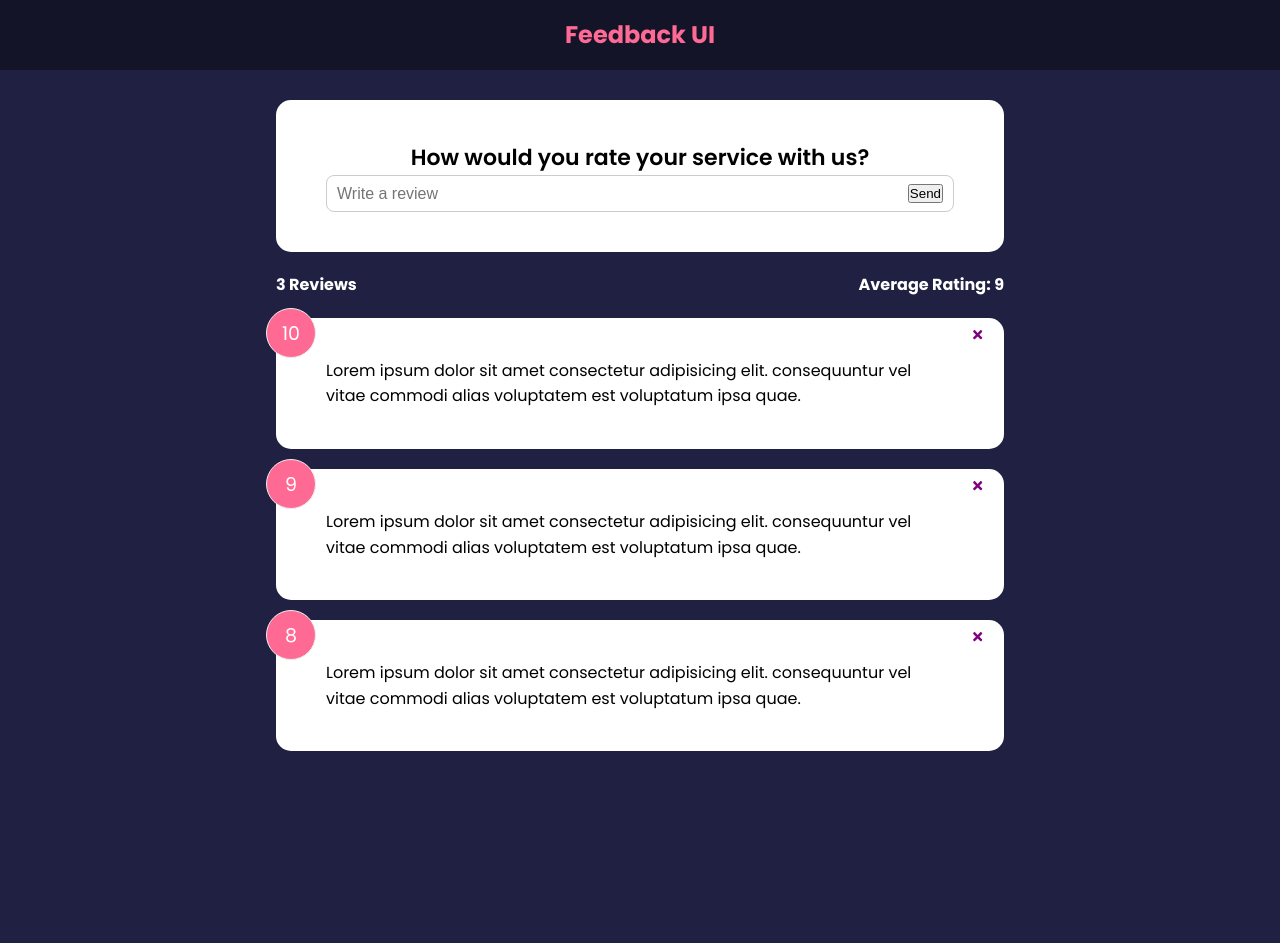
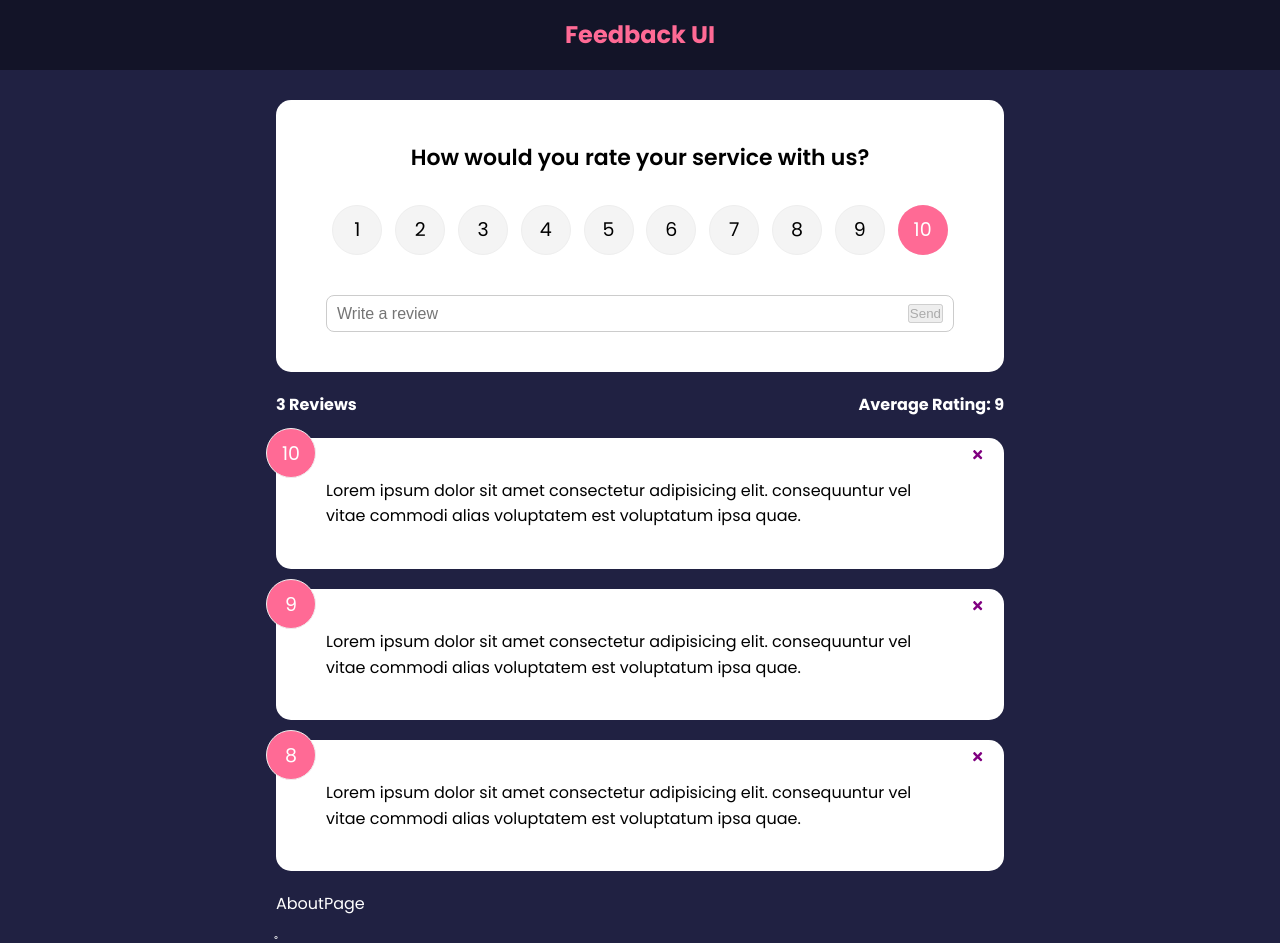
Before and after one commit to Aman-Tripathi-Code/feedback-app, a React (Create React App) app: page / in a window 1280 px wide. Before the commit the page ends 800 px from the top, so only its background shows below. Built offline with nearby package versions, Linux system fonts and the light colour scheme.

Commit message:
Added form and addFeedback functionality

```diff
--- a/package.json
+++ b/package.json
@@ -6,11 +6,14 @@
     "@testing-library/jest-dom": "^5.16.5",
     "@testing-library/react": "^13.4.0",
     "@testing-library/user-event": "^13.5.0",
+    "framer-motion": "^4.1.17",
     "react": "^18.2.0",
     "react-dom": "^18.2.0",
     "react-icon": "^1.0.0",
     "react-icons": "^4.8.0",
+    "react-router-dom": "^6.14.1",
     "react-scripts": "5.0.1",
+    "uuid": "^9.0.0",
     "web-vitals": "^2.1.4"
   },
   "scripts": {
--- a/src/App.js
+++ b/src/App.js
@@ -1,9 +1,12 @@
+import {BrowserRouter} from 'react-router-dom'
+import {v4 as uuidv4} from 'uuid'
 import { useState } from "react"
 import Header from "./Components/Header"
 import FeedbackList from "./Components/FeedbackList"
 import FeedbackStats from "./Components/FeedbackStats"
 import FeedbackData from "./DATA/FeedbackData";
 import FeedbackForm from "./Components/FeedbackForm";
+import AboutPage from './Pages/AboutPage'
 
 function App(){
     const [feedback, setFeedback] = useState(FeedbackData);
@@ -13,14 +16,22 @@
             setFeedback(feedback.filter((item) => item.id !== id))
         }
     }
+
+    const addFeedback = (newFeedback) => {
+        newFeedback.id = uuidv4();
+        setFeedback([newFeedback,...feedback]);
+    }
+
+
     return (
     <>
         <Header/>
         <div className="container">
-            <FeedbackForm/>
+            <FeedbackForm handleAdd={addFeedback}/>
             <FeedbackStats feedback = {feedback}/>
             <FeedbackList feedback = {feedback}
                 handleDelete={deleteFeedback}/>
+            <AboutPage/>̥
         </div>
     </>
     )
--- a/src/Components/FeedbackForm.jsx
+++ b/src/Components/FeedbackForm.jsx
@@ -1,19 +1,47 @@
 import { useState } from "react";
 import Card from "./shared/Card";
 import Button from "./shared/Button";
+import RatingSelect from "./RatingSelect";
 
-
-function FeedbackForm(){
+function FeedbackForm({handleAdd}){
     const [text, setText] = useState('');
+    const [btnDisabled,setBtnDisabled] = useState(true);
+    const [message,setMessage] = useState('');
+    const [rating,setRating] = useState(10);
 
     const handleTextChange = (e) => {
+        if(text === ''){
+            setBtnDisabled(true);
+            setMessage(null);
+        }
+        else if(text!= '' && text.trim().length <= 10){
+            setBtnDisabled(true);
+            setMessage("Text must be at least 10 characters");
+        }
+        else{
+            setBtnDisabled(false);
+            setMessage(null);
+        }
         setText(e.target.value);
     }
+
+    const handleSubmit = (e) => {
+        e.preventDefault()
+        if(text.trim().length > 10){
+            const newFeedBack = {
+                text:text,
+                rating : rating,
+            }
+            handleAdd(newFeedBack);
+            setText('');
+        }
+    }
+
     return(
         <Card>
-            <form>
+            <form onSubmit={handleSubmit}>
                 <h2>How would you rate your service with us?</h2>
-                {/* @todo - rating select component */}
+                <RatingSelect select={setRating} selected={rating}/>
                 <div className="input-group">
                     <input
                     onChange = {handleTextChange}
@@ -21,8 +49,10 @@
                     placeholder="Write a review"
                     value={text}
                     />
-                    <Button type="submit">Send</Button>
+                    <Button type="submit" isDisabled = {btnDisabled}>
+                    Send</Button>
                 </div>
+                {message && <div className="message">{message}</div>}
             </form>
         </Card>
     )
--- a/src/Components/FeedbackList.jsx
+++ b/src/Components/FeedbackList.jsx
@@ -1,3 +1,4 @@
+import {motion,AnimatePresence} from 'framer-motion'
 import FeedbackItem from "./FeedbackItem";
 import PropTypes from 'prop-types'
 
@@ -7,13 +8,22 @@
     }
     return (
         <div className="feedback-list">
+            <AnimatePresence>
             {feedback.map((item) => (
+                <motion.div
+                    key={item.id}
+                    initial = {{opacity : 0}}
+                    animate = {{opacity : 1}}
+                    exit={{opacity : 0}}
+                >
                 <FeedbackItem
                 key={item.id}
                 item = {item}
                 handleDelete = {handleDelete}
                 />
+                </motion.div>
             ))}
+            </AnimatePresence>
         </div>
     )
 }
--- /dev/null
+++ b/src/Components/RatingSelect.jsx
@@ -0,0 +1,30 @@
+import { useState } from 'react'
+import React from 'react'
+
+function RatingSelect({select,selected}) {
+
+
+    const handleChange = (e) => {
+        select(+e.currentTarget.value);
+    }
+
+    return (
+        <ul className='rating'>
+            {Array.from({length : 10},(_, i)=>(
+                <li key={`rating-${i+1}`}>
+                    <input
+                        type='radio'
+                        id = {`num${i+1}`}
+                        name = 'rating'
+                        value = {i+1}
+                        onChange= {handleChange}
+                        checked = {selected === i+1}
+                    />
+                <label htmlFor={`num${i+1}`}>{i+1}</label>
+                </li>
+            ))}
+        </ul>
+    )
+}
+
+export default RatingSelect
--- /dev/null
+++ b/src/Pages/AboutPage.jsx
@@ -0,0 +1,9 @@
+import React from 'react'
+
+function AboutPage() {
+  return (
+    <div>AboutPage</div>
+  )
+}
+
+export default AboutPage
```
Also changed, not shown: 1 other file (tests, documents, lock files or other folders).
